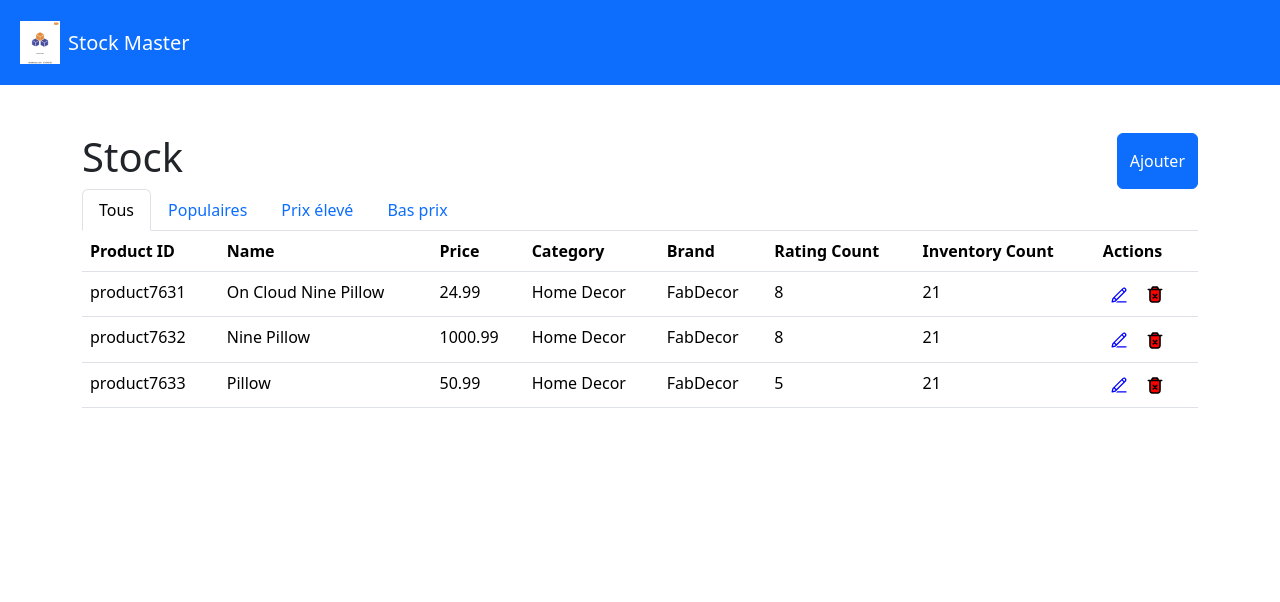
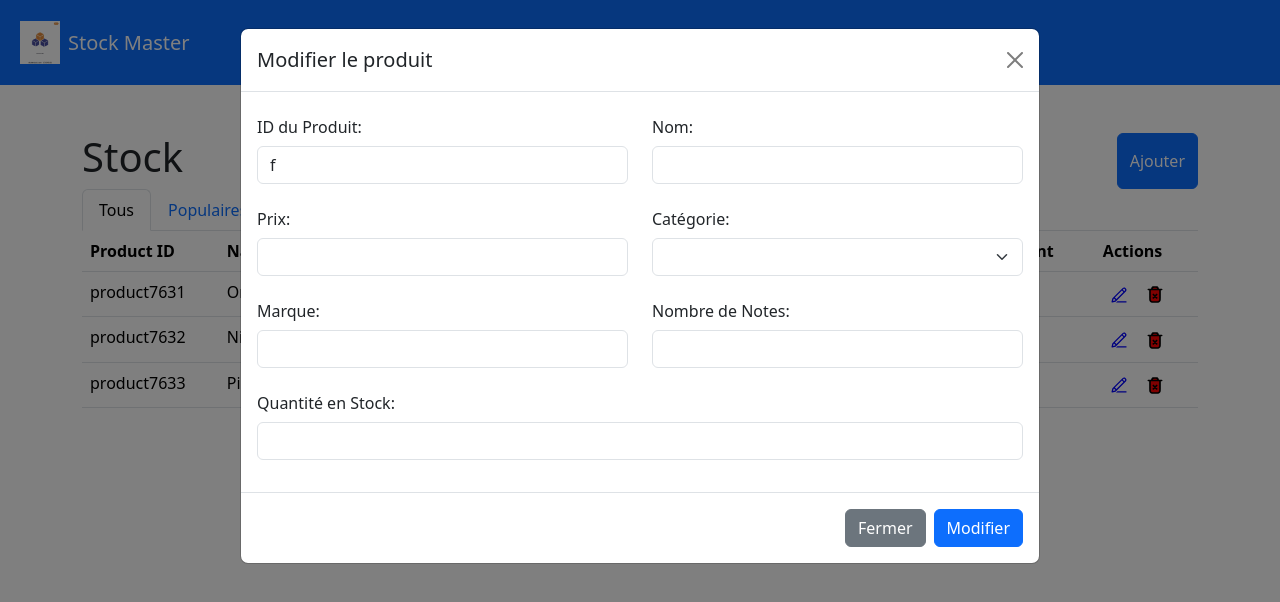
Before and after one commit to youssef-souilah/StockMaster, a website: page public/index.html in a window 1280 px wide. Both pictures are taken after a click on the button 1118 px from the left and 293 px from the top of the page. Drawn offline with nearby package versions, Linux system fonts and the light colour scheme; files whose address does not match are found by name.

Commit message:
init update product

```diff
--- a/public/index.html
+++ b/public/index.html
@@ -21,7 +21,7 @@
     <div class="container mt-5">
         <div class="d-flex flex-row justify-content-between">
             <h1>Stock</h1>
-            <button type="button" class="btn btn-primary" data-bs-toggle="modal" data-bs-target="#exampleModal">
+            <button type="button" class="btn btn-primary" data-bs-toggle="modal" data-bs-target="#ProductModal">
                 Ajouter
             </button>
         </div>
@@ -42,8 +42,8 @@
             </ul>
         </div>
 
-        <div id="table"  class=" overflow-y-scroll" style="max-height : 300px;">
-            <table class="table" >
+        <div id="table" class=" overflow-y-scroll" style="max-height : 300px;">
+            <table class="table">
                 <thead>
                     <tr>
                         <th scope="col">Product ID</th>
@@ -69,32 +69,68 @@
 
 
     <!-- Modal -->
-    <div class="modal fade" id="exampleModal" tabindex="-1" aria-labelledby="exampleModalLabel" aria-hidden="true">
+    <div class="modal modal-lg fade" id="ProductModal" tabindex="-1" aria-labelledby="addProductLabel" aria-hidden="true">
         <div class="modal-dialog">
             <div class="modal-content">
                 <div class="modal-header">
-              <h1 class="modal-title fs-5" id="exampleModalLabel">New message</h1>
-              <button type="button" class="btn-close" data-bs-dismiss="modal" aria-label="Close"></button>
+                    <h1 class="modal-title fs-5" id="ProductModalLabel">Ajouter un Nouveau Produit</h1>
+                    <button type="button" class="btn-close" data-bs-dismiss="modal" aria-label="Fermer"></button>
                 </div>
                 <div class="modal-body">
-              <form>
-                <div class="mb-3">
-                  <label for="recipient-name" class="col-form-label">Recipient:</label>
-                  <input type="text" class="form-control" id="recipient-name">
+                    <form id="addProductForm">
+                        <div class="row mb-3">
+                            <div class="col">
+                                <label for="product-id" class="col-form-label">ID du Produit:</label>
+                                <input type="text" class="form-control" id="product-id">
                             </div>
-                <div class="mb-3">
-                  <label for="message-text" class="col-form-label">Message:</label>
-                  <textarea class="form-control" id="message-text"></textarea>
+                            <div class="col">
+                                <label for="product-name" class="col-form-label">Nom:</label>
+                                <input type="text" class="form-control" id="product-name">
+                            </div>
+                        </div>
+                        <div class="row mb-3">
+                            <div class="col">
+                                <label for="product-price" class="col-form-label">Prix:</label>
+                                <input type="number" class="form-control" id="product-price" step="0.01">
+                            </div>
+                            <div class="col">
+                                <label for="product-category" class="col-form-label">Catégorie:</label>
+                                <select class="form-select" id="product-category">
+                                    <option value="Category 1">Catégorie 1</option>
+                                    <option value="Category 2">Catégorie 2</option>
+                                    <option value="Category 3">Catégorie 3</option>
+                                    <!-- Add more categories as needed -->
+                                </select>
+                            </div>
+                        </div>
+                        <div class="row mb-3">
+                            <div class="col">
+                                <label for="product-brand" class="col-form-label">Marque:</label>
+                                <input type="text" class="form-control" id="product-brand">
+                            </div>
+                            <div class="col">
+                                <label for="product-rating-count" class="col-form-label">Nombre de Notes:</label>
+                                <input type="number" class="form-control" id="product-rating-count">
+                            </div>
+                        </div>
+                        <div class="row mb-3">
+                            <div class="col">
+                                <label for="product-inventory-count" class="col-form-label">Quantité en Stock:</label>
+                                <input type="number" class="form-control" id="product-inventory-count">
+                            </div>
                         </div>
                     </form>
                 </div>
                 <div class="modal-footer">
-              <button type="button" class="btn btn-secondary" data-bs-dismiss="modal">Close</button>
-              <button type="button" class="btn btn-primary">Send message</button>
+                    <button type="button" class="btn btn-secondary" data-bs-dismiss="modal">Fermer</button>
+                    <button type="button" class="btn btn-primary" id="ProductModalAction" >Ajouter</button>
                 </div>
             </div>
         </div>
     </div>
+
+
+
 
 
 
--- a/public/scripts/script.js
+++ b/public/scripts/script.js
@@ -23,7 +23,7 @@ function drowTable(xmlData){
         tableBody += `<td>${ratingCount}</td>`;
         tableBody += `<td>${InventoryCount}</td>`;
         tableBody += `<td>
-            <button onclick="editProduct('${productId}')" class="text-blue border-0 bg-transparent" >
+            <button onclick="editProduct('${productId}')" x-  data-bs-toggle="modal" data-bs-target="#addProductModal" class="text-blue border-0 bg-transparent" >
                 <img src="/icons/pencil.svg" alt="SVG Image" >
             </button>
             <button onclick="deleteProduct('${productId}')" class="text-red border-0 bg-transparent" >
@@ -60,6 +60,54 @@ function displayResult(tab) {
         alert("une erreur occures !")
         console.error('Error:', error);
     }
+}
+
+function editProduct(productId) {
+    // Fetch product data (this example assumes you have a function or a way to get the product data)
+    // Fill the form fields with the product data
+    let product={
+        id:"f",
+        Name:"",
+        Price:"",
+        Category:"",
+        Brand:"",
+        Rating_Count:"",
+        Inventory_Count:"",
+    }
+    document.getElementById('ProductModalLabel').textContent="Modifier le produit";
+    document.getElementById('ProductModalAction').textContent="Modifier";
+    document.getElementById('ProductModalAction').onclick= saveProduct;
+    document.getElementById('product-id').value = product.id;
+    document.getElementById('product-name').value = product.Name;
+    document.getElementById('product-price').value = product.Price;
+    document.getElementById('product-category').value = product.Category;
+    document.getElementById('product-brand').value = product.Brand;
+    document.getElementById('product-rating-count').value = product.Rating_Count;
+    document.getElementById('product-inventory-count').value = product.Inventory_Count;
+
+    // Show the modal
+    var editProductModal = new bootstrap.Modal(document.getElementById('ProductModal'));
+    editProductModal.show();
+}
+
+function saveProduct() {
+    // Get the updated product data from the form
+    const updatedProduct = {
+        id: document.getElementById('product-id').value,
+        Name: document.getElementById('product-name').value,
+        Price: document.getElementById('product-price').value,
+        Category: document.getElementById('product-category').value,
+        Brand: document.getElementById('product-brand').value,
+        Rating_Count: document.getElementById('product-rating-count').value,
+        Inventory_Count: document.getElementById('product-inventory-count').value,
+    };
+
+    // Save the updated product (this example assumes you have a function or a way to save the product data)
+    saveProductData(updatedProduct);
+
+    // Hide the modal
+    var editProductModal = bootstrap.Modal.getInstance(document.getElementById('editProductModal'));
+    editProductModal.hide();
 }
 
 function updateActiveTap(tap){
```
Lines whose indentation alone changed are shown as unchanged.
